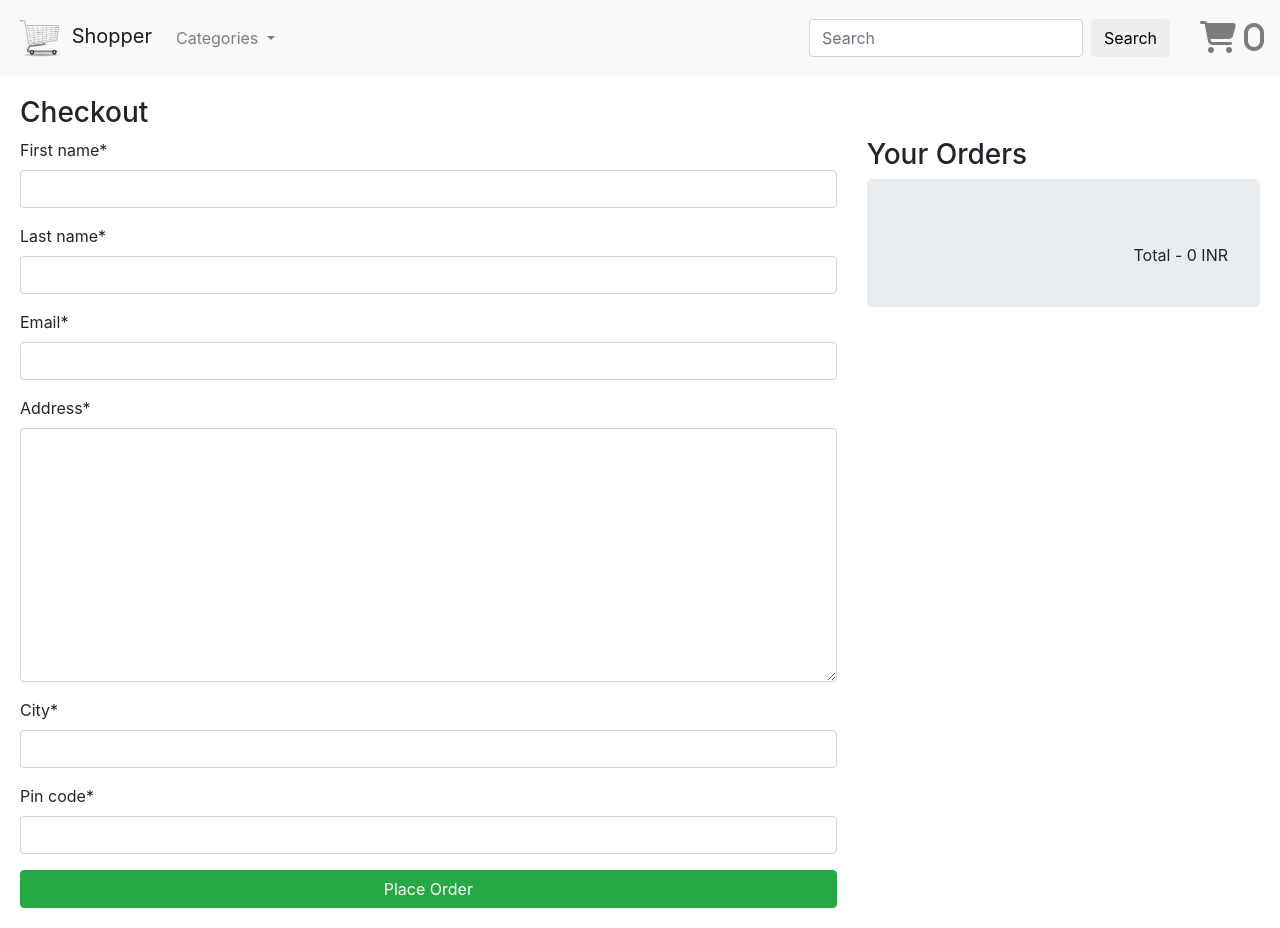
After one commit to Thananjaya/shopping-cart, a Django app: page /orders/create/ in a window 1280 px wide. The commit adds this page. Run offline with Django 3.2, Linux system fonts and the light colour scheme; some libraries are stand-ins or nearby versions.

Commit message:
order creation form and its view is been added along with crispy forms

```diff
--- a/cart/settings.py
+++ b/cart/settings.py
@@ -29,6 +29,8 @@ ALLOWED_HOSTS = []
 
 CART_SESSION_ID = 'gurney'
 
+CRISPY_TEMPLATE_PACK = 'bootstrap4'
+
 
 # Application definition
 
@@ -42,7 +44,9 @@ INSTALLED_APPS = [
     'shop.apps.ShopConfig',
     'gurney.apps.GurneyConfig',
     'orders.apps.OrdersConfig',
+    'crispy_forms',
 ]
+
 
 MIDDLEWARE = [
     'django.middleware.security.SecurityMiddleware',
--- a/cart/urls.py
+++ b/cart/urls.py
@@ -22,6 +22,7 @@ urlpatterns = [
   path('admin/', admin.site.urls),
   path('', include('shop.urls')),
   path('gurney/', include('gurney.urls')),
+  path('orders/', include('orders.urls')),
 ]
 
 if settings.DEBUG:
--- a/gurney/gurney.py
+++ b/gurney/gurney.py
@@ -51,7 +51,7 @@ class Gurney(object):
 		self.session.modified = True
 
 	def total_price(self):
-		total_prices = sum(Decimal(item['total_price']) * item['quantity'] for item in self.gurney.values())
+		total_prices = sum(Decimal(item['total_price'])  for item in self.gurney.values())
 		return total_prices
 
 	def remove(self, product):
--- /dev/null
+++ b/orders/forms.py
@@ -0,0 +1,7 @@
+from django import  forms
+from .models import Order
+
+class PlaceOrderForm(forms.ModelForm):
+	class Meta:
+		model = Order
+		fields = ['first_name', 'last_name', 'email', 'address', 'city', 'pin_code']
--- /dev/null
+++ b/orders/templates/orders/place_order.html
@@ -0,0 +1,31 @@
+{% extends "base.html" %}
+{% load crispy_forms_tags %}
+
+{% block title %}
+	Place Order
+{% endblock %}
+
+{% block content %}
+	<h3>Checkout</h3>
+	<div class="row">
+		<div class="col-sm-8">
+			{{ form|crispy }}
+			{% csrf_token %}
+			<button class="btn btn-block btn-success" type="submit">Place Order</button>
+		</div>
+		<div class="col-sm-4">
+			<h3>Your Orders</h3>
+			<div class="jumbotron">
+				<ul class="list-group">
+					{% for item in gurney %}
+						<li class="list-group-item">
+							{{ item.quantity }} - {{ item.product.name }}
+							<span class="float-right">{{ item.total_price }}</span>
+						</li>
+					{% endfor %}
+				</ul>
+				<p class="float-right">Total - {{ gurney.total_price }} INR</p>
+			</div>
+		</div>
+	</div>
+{% endblock %}
--- /dev/null
+++ b/orders/urls.py
@@ -0,0 +1,8 @@
+from django.urls import path
+from . import views
+
+app_name = 'orders'
+
+urlpatterns = [
+	path('create/', views.create_order, name="create_order")
+]
--- a/orders/views.py
+++ b/orders/views.py
@@ -1,3 +1,18 @@
 from django.shortcuts import render
+from .forms import PlaceOrderForm
+from .models import OrderItems
+from gurney.gurney import Gurney
 
-# Create your views here.
+def create_order(request):
+	gurney = Gurney(request)
+	if request.method == 'POST':
+		order = PlaceOrderForm(request.POST)
+		if form.is_valid():
+			order = form.save()
+			for item in gurney:
+				OrderItem.objects.create(order=order, product=item['product'], price=item['price'], quantity=item['quantity'])
+			gurney.clear()
+			return render(request, 'orders/order_placed.html', {'order': order})
+	else:
+		form = PlaceOrderForm()
+		return render(request, 'orders/place_order.html', {'form': form, 'gurney': gurney})
```
Also changed, not shown: gurney/templates/gurney/gurney_detail.html (+8 -2 lines), orders/templates/orders/order_placed.html (added, +15 -0 lines).
